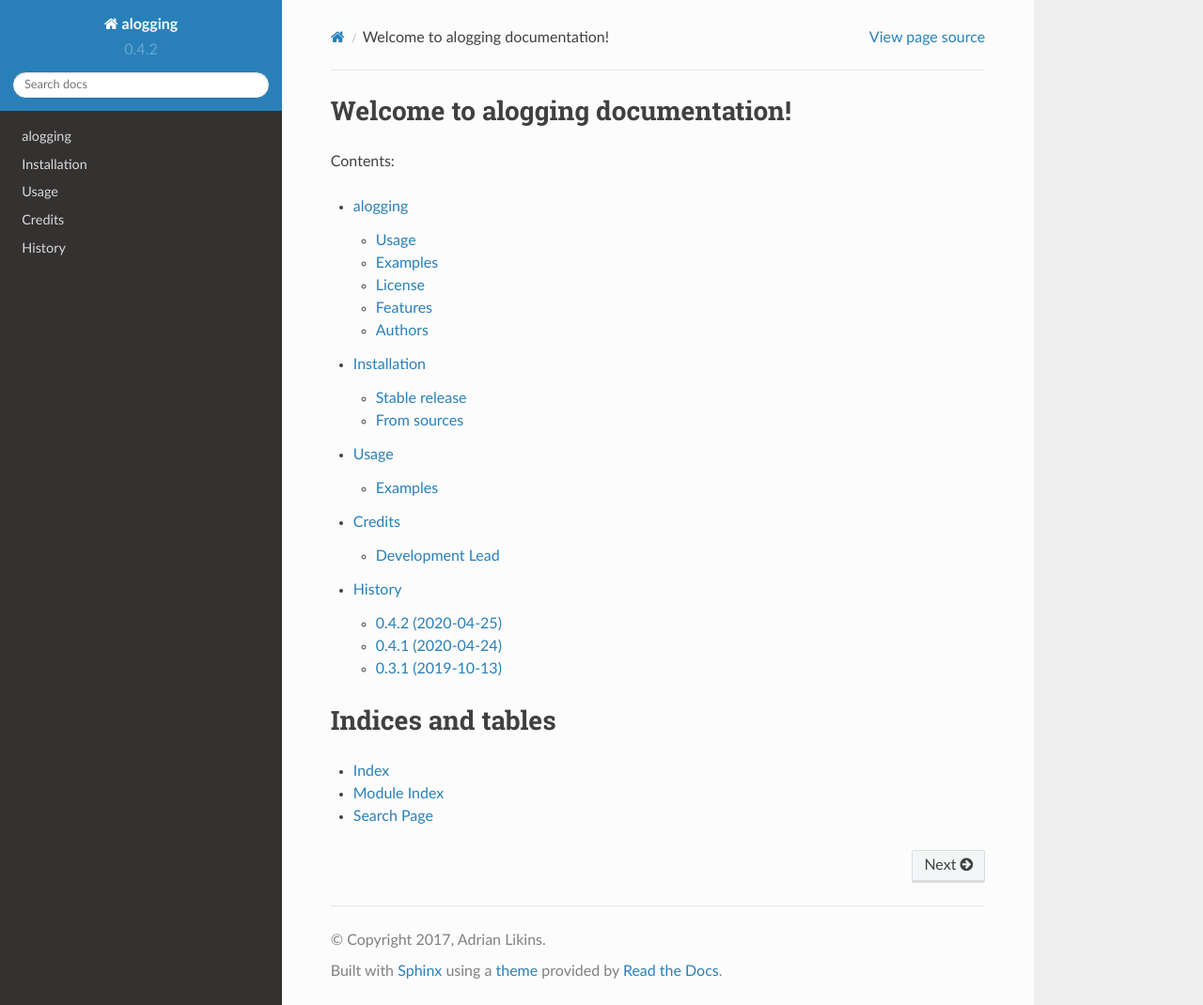
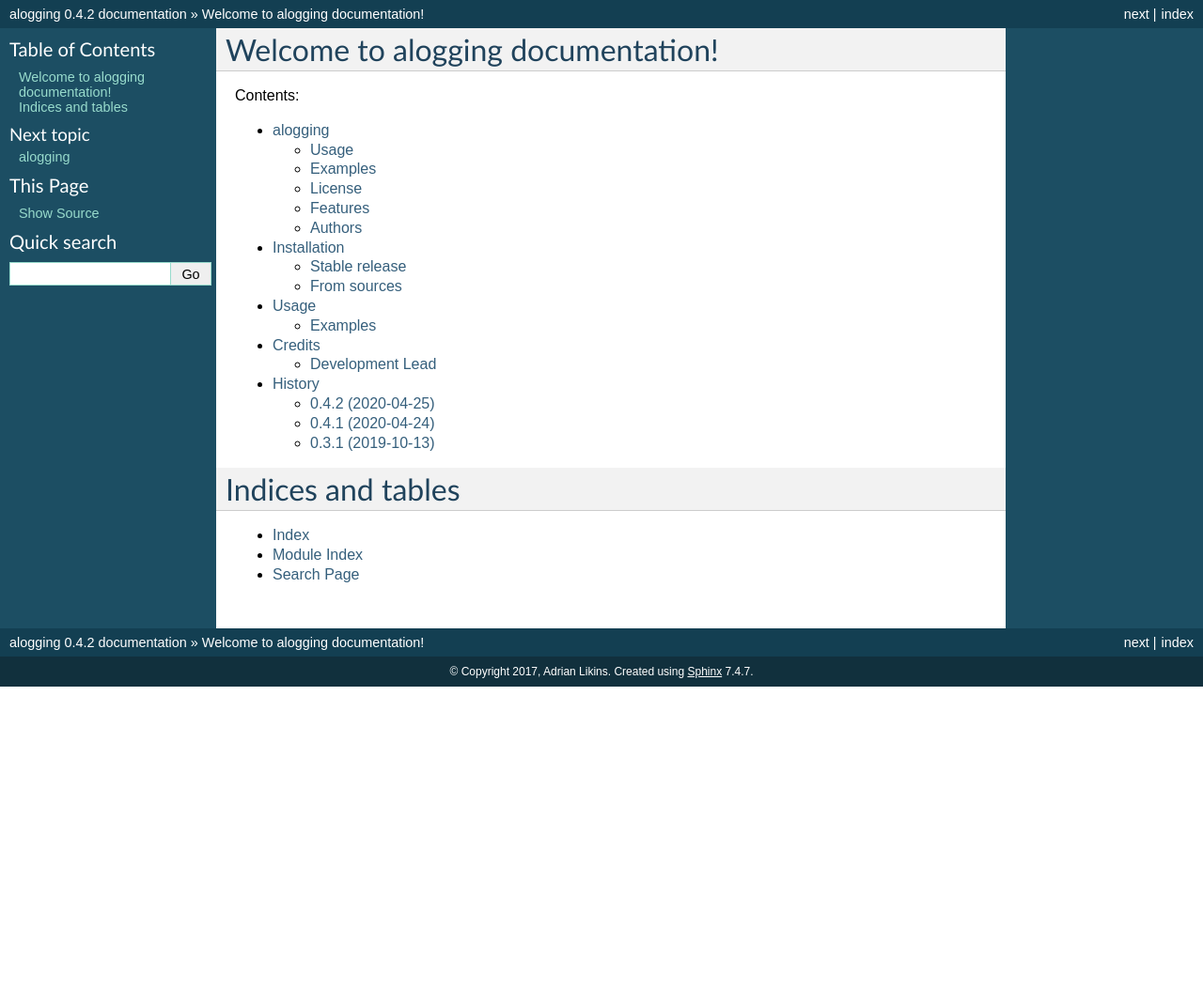
Before and after one commit to alikins/alogging, a Sphinx documentation site: the page built from docs/index.rst, in a window 1280 px wide and 1070 px high. Shown: the whole window at 94% size. Built offline with Sphinx 7.4.7, drawn with Linux system fonts in a browser that asks for light colours; pages that are not in the unit, such as notebooks, are missing from menus.

Commit message:
Use default html theme for readthedocs

```diff
--- a/docs/conf.py
+++ b/docs/conf.py
@@ -130,8 +130,8 @@
 
 # The theme to use for HTML and HTML Help pages.  See the documentation for
 # a list of builtin themes.
-# html_theme = 'default'
-html_theme = 'sphinx_rtd_theme'
+html_theme = 'default'
+# html_theme = 'sphinx_rtd_theme'
 
 # Theme options are theme-specific and customize the look and feel of a
 # theme further.  For a list of options available for each theme, see the
```
